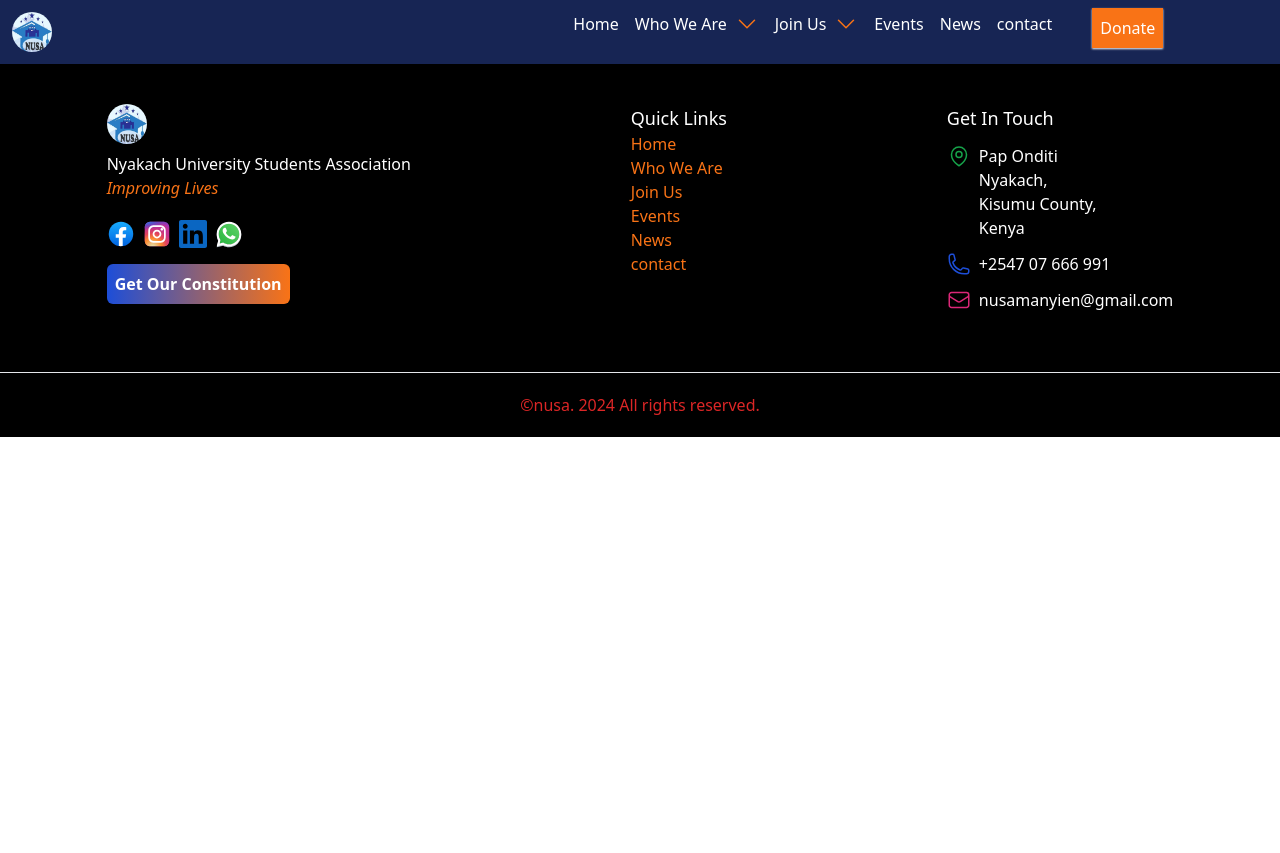
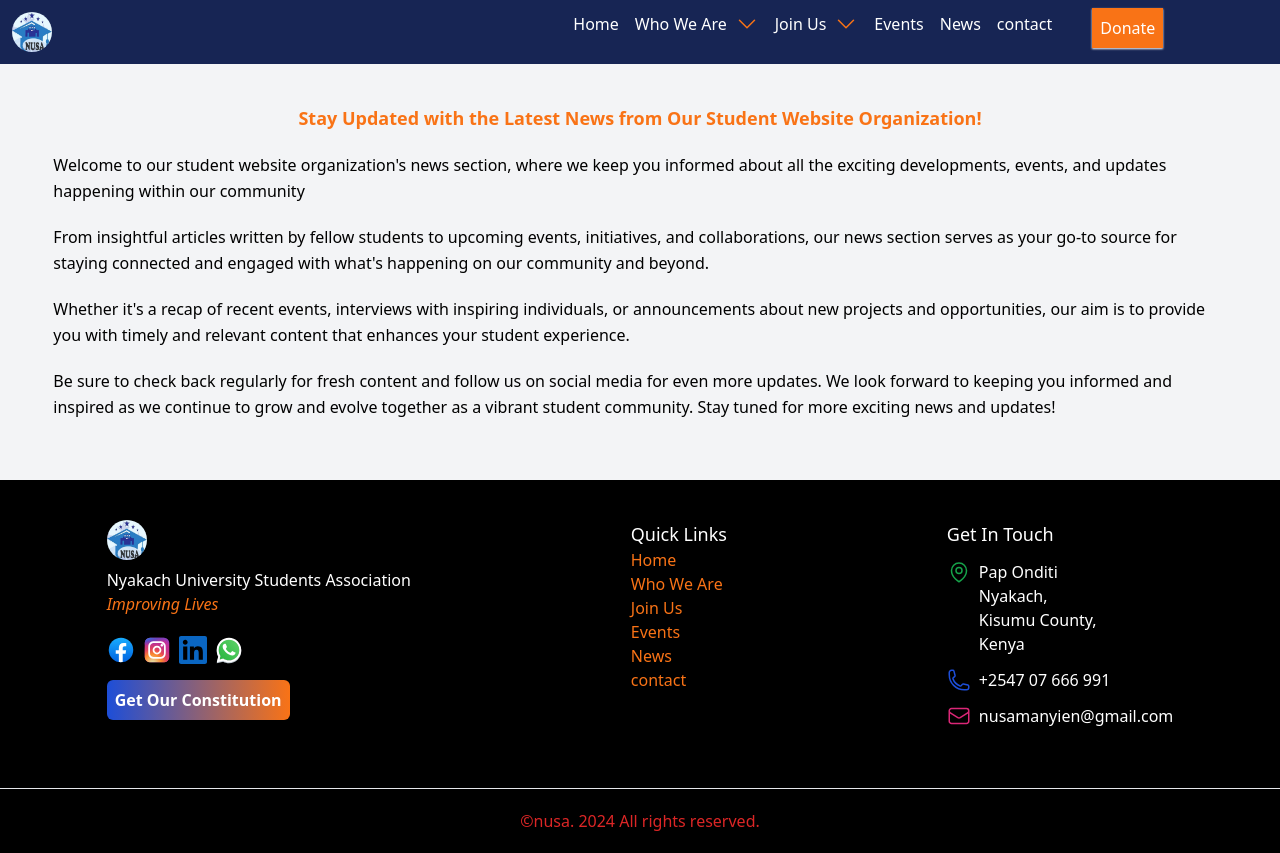
Before and after one commit to WilfredMutwiri/NYAKACHUNIVERSITY-STUDENTSASSOCIATION-Website, a React (Create React App) app in the folder frontend/: page /News in a window 1280 px wide. Before the commit the page ends 800 px from the top, so only its background shows below. Built offline with nearby package versions, Linux system fonts and the light colour scheme.

Commit message:
Add News page

```diff
--- a/frontend/src/App.js
+++ b/frontend/src/App.js
@@ -8,6 +8,7 @@
 import FAQ from "./componets/FAQ";
 import JoinUs from "./componets/JoinUs";
 import Events from "./componets/Events";
+import News from "./componets/News";
 function App() {
   return (
     <div className="App">
@@ -21,6 +22,7 @@
         <Route path='/FAQ' element={<FAQ/>}/>
         <Route path='/JoinUs' element={<JoinUs/>}/>
         <Route path='/Events' element={<Events/>}/>
+        <Route path='/News' element={<News/>}/>
       </Routes>
       <Footer/>
     </Router>
--- /dev/null
+++ b/frontend/src/componets/Contacts.js
@@ -0,0 +1,5 @@
+const Contacts = () => {
+    return (  );
+}
+
+export default Contacts;
--- a/frontend/src/componets/Navbar.js
+++ b/frontend/src/componets/Navbar.js
@@ -87,7 +87,7 @@
             </div>
             </li></Link>
             <Link to="Events"><li class="navLi">Events</li></Link>
-            <Link><li class="navLi">News</li></Link>
+            <Link to="News"><li class="navLi">News</li></Link>
             <Link><li class="navLi mr-0 md:mr-5 mb-5 md:mb-0">contact</li></Link>
             <Link><li class="text-center bg-orange-500 text-white ml-0 md:ml-5 p-2 -mt-1 hover:bg-black shadow-sm shadow-gray-50 cursor-pointer">Donate</li></Link>
             </ul>
--- /dev/null
+++ b/frontend/src/componets/News.js
@@ -0,0 +1,31 @@
+const News = () => {
+    return (
+        <div class="w-full bg-gray-100 pt-10 pb-10">
+            <div class="w-11/12 m-auto">
+                <h2 class="text-center text-orange-500 font-semibold text-lg">Stay Updated with the Latest News from Our Student Website Organization!</h2>
+                <p class="leading-relaxed pt-5">
+                Welcome to our student website organization's news section,
+                where we keep you informed about all the exciting developments,
+                events, and updates happening within our community
+                </p>
+                <p class="pt-5 leading-relaxed">
+                From insightful articles written by fellow students to upcoming events, initiatives, and collaborations,
+                our news section serves as your
+                go-to source for staying connected and engaged with what's happening on  our community and beyond.
+                </p>
+                <p class="pt-5 leading-relaxed">
+                Whether it's a recap of recent events, interviews with inspiring individuals, or
+                announcements about new projects and opportunities, our aim is to provide you
+                with timely and relevant content that enhances your student experience.
+                </p>
+                <p class="pt-5 leading-relaxed pb-5">
+                Be sure to check back regularly for fresh content and follow us on social media for even more updates.
+                We look forward to keeping you informed and inspired as we continue to grow and evolve
+                together as a vibrant student community. Stay tuned for more exciting news and updates!
+                </p>
+            </div>
+        </div>
+     );
+}
+
+export default News;
```
